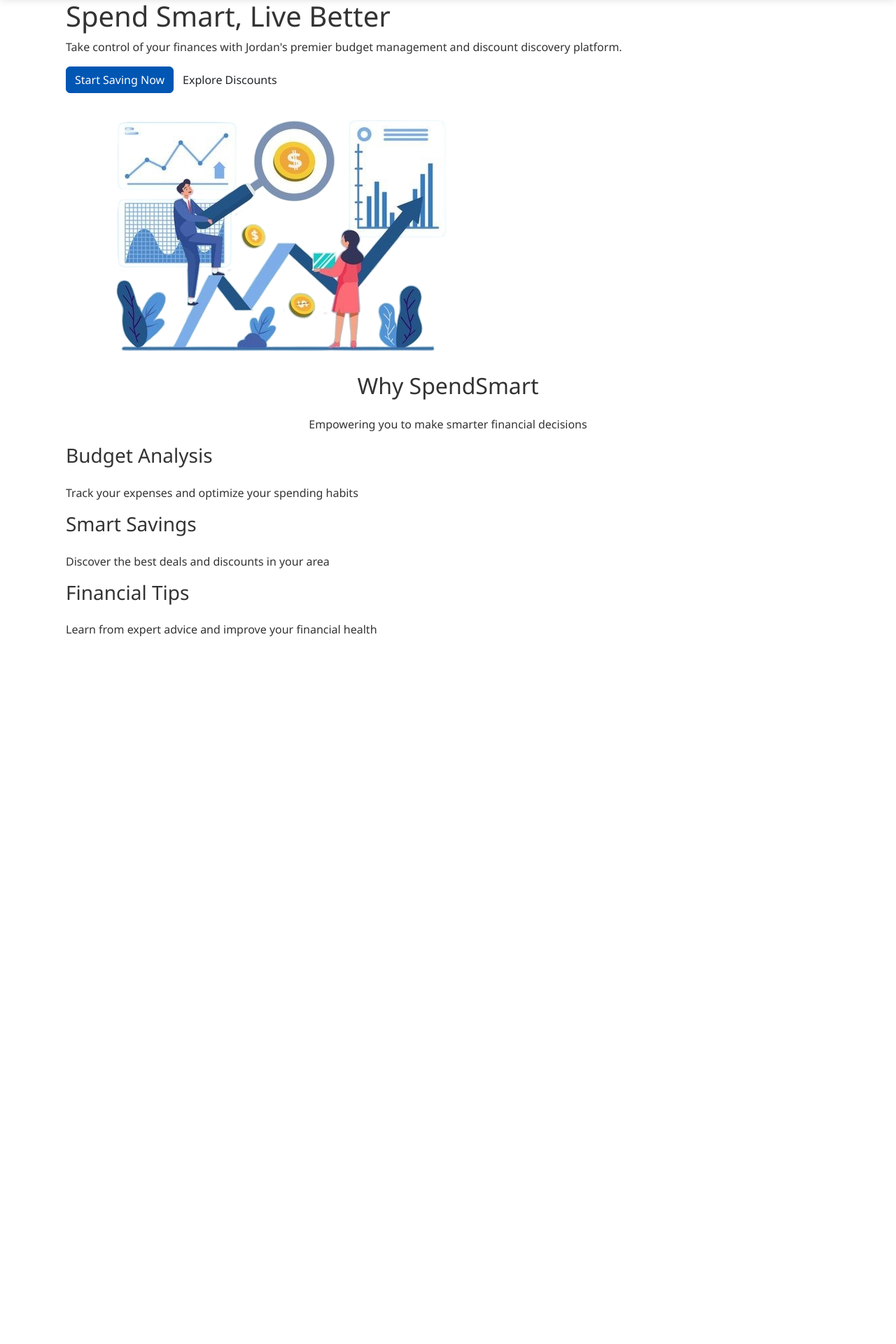
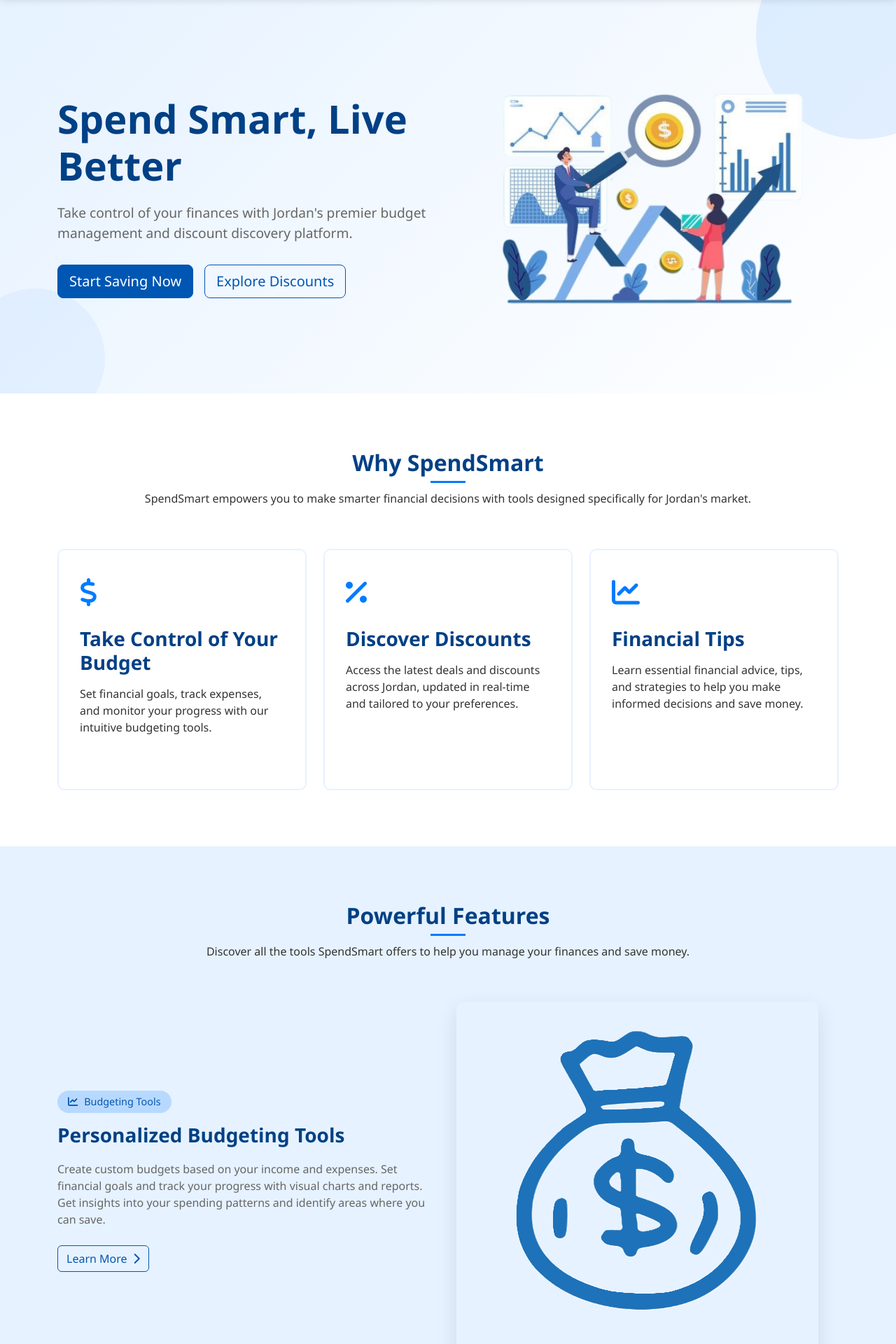
Before and after one commit to suhaib-mousa/SpendSmart.github.io, a React (Vite) app: page / in a window 1280 px wide. Shown: the part 71-1991 px from the top of the page at 70% size. Before the commit the page ends 998 px from the top, so only its background shows below. Built offline with nearby package versions, Linux system fonts and the light colour scheme.

Commit message:
Update package.json with required dependencies

```diff
--- a/src/pages/Home.jsx
+++ b/src/pages/Home.jsx
@@ -2,55 +2,166 @@ import React, { useEffect } from 'react';
 import { Link } from 'react-router-dom';
 import AOS from 'aos';
 import 'aos/dist/aos.css';
+import '../styles/Home.css';
 
 function Home() {
   useEffect(() => {
     AOS.init({
-      duration: 1000,
-      once: true
+      once: true,
+      duration: 800
     });
   }, []);
 
   return (
-    <div className="container mx-auto px-4">
-      <section className="hero py-20">
-        <div className="grid grid-cols-1 md:grid-cols-2 gap-8 items-center">
-          <div className="text-content" data-aos="fade-right">
-            <h1 className="text-5xl font-bold mb-6">Spend Smart, Live Better</h1>
-            <p className="text-xl mb-8">Take control of your finances with Jordan's premier budget management and discount discovery platform.</p>
-            <div className="flex gap-4">
-              <Link to="/budget" className="btn btn-primary">Start Saving Now</Link>
-              <Link to="/discounts" className="btn btn-outline">Explore Discounts</Link>
+    <>
+      {/* Hero Section */}
+      <section className="hero">
+        <div className="container">
+          <div className="row align-items-center">
+            <div className="col-lg-6" data-aos="fade-right" data-aos-duration="1000">
+              <h1 className="display-4">Spend Smart, Live Better</h1>
+              <p>Take control of your finances with Jordan's premier budget management and discount discovery platform.</p>
+              <div className="d-flex flex-wrap gap-2">
+                <Link to="/budget" className="btn btn-primary btn-lg me-2 mb-2 mb-md-0">Start Saving Now</Link>
+                <Link to="/discounts" className="btn btn-outline-primary btn-lg">Explore Discounts</Link>
+              </div>
             </div>
-          </div>
-          <div className="hero-image" data-aos="fade-left">
-            <img src="/Media/Media/Hero.png" alt="SpendSmart Hero" className="w-full" />
+            <div className="col-lg-6" data-aos="fade-left" data-aos-duration="1000">
+              <img src="/Media/Media/Hero.png" alt="SpendSmart Hero Image" className="img-fluid hero-image" />
+            </div>
           </div>
         </div>
       </section>
 
-      <section className="features py-16">
-        <div className="text-center mb-12" data-aos="fade-up">
-          <h2 className="text-4xl font-bold mb-4">Why SpendSmart</h2>
-          <p className="text-xl">Empowering you to make smarter financial decisions</p>
-        </div>
-
-        <div className="grid grid-cols-1 md:grid-cols-3 gap-8">
-          <div className="feature-card" data-aos="fade-up" data-aos-delay="100">
-            <h3 className="text-2xl font-semibold mb-4">Budget Analysis</h3>
-            <p>Track your expenses and optimize your spending habits</p>
+      {/* Why SpendSmart Section */}
+      <section className="why-spendsmart" id="why">
+        <div className="container">
+          <div className="section-title" data-aos="fade-up" data-aos-duration="800">
+            <h2>Why SpendSmart</h2>
+            <p>SpendSmart empowers you to make smarter financial decisions with tools designed specifically for Jordan's market.</p>
           </div>
-          <div className="feature-card" data-aos="fade-up" data-aos-delay="200">
-            <h3 className="text-2xl font-semibold mb-4">Smart Savings</h3>
-            <p>Discover the best deals and discounts in your area</p>
-          </div>
-          <div className="feature-card" data-aos="fade-up" data-aos-delay="300">
-            <h3 className="text-2xl font-semibold mb-4">Financial Tips</h3>
-            <p>Learn from expert advice and improve your financial health</p>
+          <div className="row">
+            <div className="col-md-4" data-aos="fade-up" data-aos-duration="800" data-aos-delay="100">
+              <div className="feature-card">
+                <div className="feature-icon">
+                  <i className="fas fa-dollar-sign"></i>
+                </div>
+                <h3>Take Control of Your Budget</h3>
+                <p>Set financial goals, track expenses, and monitor your progress with our intuitive budgeting tools.</p>
+              </div>
+            </div>
+            <div className="col-md-4" data-aos="fade-up" data-aos-duration="800" data-aos-delay="200">
+              <div className="feature-card">
+                <div className="feature-icon">
+                  <i className="fas fa-percent"></i>
+                </div>
+                <h3>Discover Discounts</h3>
+                <p>Access the latest deals and discounts across Jordan, updated in real-time and tailored to your preferences.</p>
+              </div>
+            </div>
+            <div className="col-md-4" data-aos="fade-up" data-aos-duration="800" data-aos-delay="300">
+              <div className="feature-card">
+                <div className="feature-icon">
+                  <i className="fas fa-chart-line"></i>
+                </div>
+                <h3>Financial Tips</h3>
+                <p>Learn essential financial advice, tips, and strategies to help you make informed decisions and save money.</p>
+              </div>
+            </div>
           </div>
         </div>
       </section>
-    </div>
+
+      {/* Features Section */}
+      <section className="features" id="features">
+        <div className="container">
+          <div className="section-title" data-aos="fade-up" data-aos-duration="800">
+            <h2>Powerful Features</h2>
+            <p>Discover all the tools SpendSmart offers to help you manage your finances and save money.</p>
+          </div>
+
+          {/* Personalized Budgeting Tools */}
+          <div className="feature-item">
+            <div className="row align-items-center">
+              <div className="col-lg-6" data-aos="fade-right" data-aos-duration="1000">
+                <div className="feature-badge">
+                  <i className="fas fa-chart-line"></i> Budgeting Tools
+                </div>
+                <h3>Personalized Budgeting Tools</h3>
+                <p>Create custom budgets based on your income and expenses. Set financial goals and track your progress with visual charts and reports. Get insights into your spending patterns and identify areas where you can save.</p>
+                <Link to="/budget" className="btn btn-outline-primary">Learn More <i className="fas fa-chevron-right ms-1"></i></Link>
+              </div>
+              <div className="col-lg-6" data-aos="fade-left" data-aos-duration="1000">
+                <img src="/Media/Media/budg.png" alt="Budgeting Tools" className="img-fluid feature-img" />
+              </div>
+            </div>
+          </div>
+
+          {/* Smart Recommendation System */}
+          <div className="feature-item">
+            <div className="row align-items-center flex-lg-row-reverse">
+              <div className="col-lg-6" data-aos="fade-left" data-aos-duration="1000">
+                <div className="feature-badge">
+                  <i className="fas fa-shield-alt"></i> Smart Recommendations
+                </div>
+                <h3>Smart Recommendation System</h3>
+                <p>Our AI-powered system analyzes your spending habits and suggests ways to save money. Get personalized recommendations for budget adjustments and discover deals that match your interests and needs.</p>
+                <Link to="/planner" className="btn btn-outline-primary">Learn More <i className="fas fa-chevron-right ms-1"></i></Link>
+              </div>
+              <div className="col-lg-6" data-aos="fade-right" data-aos-duration="1000">
+                <img src="/Media/disc.png" alt="Smart Recommendations" className="img-fluid feature-img" />
+              </div>
+            </div>
+          </div>
+
+          {/* Educational Resources */}
+          <div className="feature-item" id="education">
+            <div className="row align-items-center">
+              <div className="col-lg-6" data-aos="fade-right" data-aos-duration="1000">
+                <div className="feature-badge">
+                  <i className="fas fa-book-open"></i> Education
+                </div>
+                <h3>Educational Resources</h3>
+                <p>Access a wealth of articles, videos, and guides about budgeting, saving, and financial wellness. Learn practical tips for managing your finances in Jordan's economic environment. Stay updated on financial news and trends that affect your wallet.</p>
+                <Link to="/tips" className="btn btn-outline-primary">Learn More <i className="fas fa-chevron-right ms-1"></i></Link>
+              </div>
+              <div className="col-lg-6" data-aos="fade-left" data-aos-duration="1000">
+                <img src="/Media/tip.png" alt="Educational Resources" className="img-fluid feature-img" />
+              </div>
+            </div>
+          </div>
+        </div>
+      </section>
+
+      {/* Call to Action Section */}
+      <section className="cta">
+        <div className="container">
+          <div data-aos="fade-up" data-aos-duration="1000">
+            <h2>Ready to Start Saving?</h2>
+            <p>Join thousands of users in Jordan who are taking control of their finances and discovering amazing deals with SpendSmart.</p>
+            <div className="d-flex justify-content-center flex-wrap gap-2">
+              <Link to="/signup" className="btn btn-primary btn-lg me-2 mb-2 mb-md-0">Sign Up for Free</Link>
+            </div>
+          </div>
+        </div>
+      </section>
+
+      {/* Footer */}
+      <footer>
+        <div className="container">
+          <footer className="py-3 my-4 text-center">
+            <ul className="nav justify-content-center border-bottom pb-3 mb-3">
+              <li className="nav-item"><Link to="/" className="nav-link px-2 text-muted">Home</Link></li>
+              <li className="nav-item"><Link to="/discounts" className="nav-link px-2 text-muted">Discounts</Link></li>
+              <li className="nav-item"><Link to="/budget" className="nav-link px-2 text-muted">Budget Analysis</Link></li>
+              <li className="nav-item"><Link to="/planner" className="nav-link px-2 text-muted">Financial Planner</Link></li>
+              <li className="nav-item"><Link to="/tips" className="nav-link px-2 text-muted">Tips</Link></li>
+            </ul>
+            <p className="text-center text-muted">© 2025 University Of Jordan, SpendSmart</p>
+          </footer>
+        </div>
+      </footer>
+    </>
   );
 }
 
```
